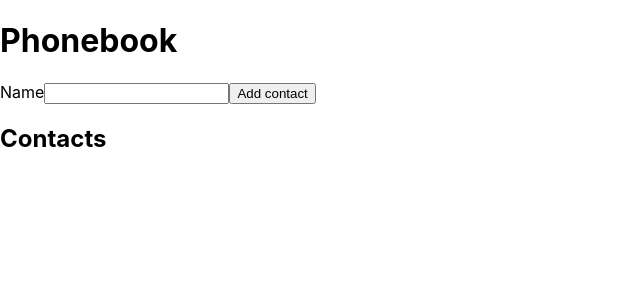
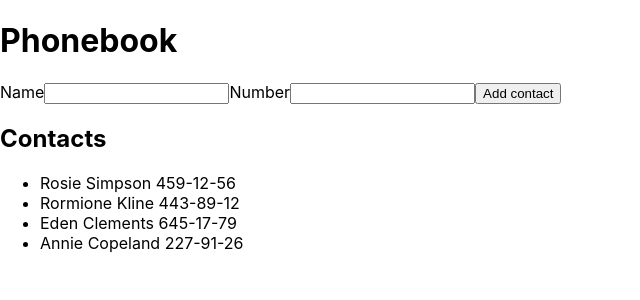
Before and after one commit to AdrianMiarczynski/goit-react-hw-02-phonebook, a React (Create React App) app: page / in a window 1280 px wide. Shown: the top 300 px of the page, without its empty margins (0-640 px from the left). Built offline with nearby package versions, Linux system fonts and the light colour scheme.

Commit message:
added contacts

```diff
--- a/src/components/App.jsx
+++ b/src/components/App.jsx
@@ -1,18 +1,53 @@
 import { Component } from 'react';
-import ContactsForm from './contacts/contacts';
-// import { nanoid } from 'nanoid';
+import ContactsForm from './contactsform/contactsform';
+import { nanoid } from 'nanoid';
+import Contacts from './contactslist/contactslist';
 
 export class App extends Component {
+  state = {
+    contacts: [
+      { id: 'id-1', name: 'Rosie Simpson', number: '459-12-56' },
+      { id: 'id-2', name: 'Rormione Kline', number: '443-89-12' },
+      { id: 'id-3', name: 'Eden Clements', number: '645-17-79' },
+      { id: 'id-4', name: 'Annie Copeland', number: '227-91-26' },
+    ],
+    filter: '',
+    name: '',
+    number: '',
+  };
 
+  handlerChange = ev => {
+    this.setState({ [ev.target.name]: ev.target.value });
+  };
+  handlerSubmit = ev => {
+    ev.preventDefault();
+    const { name, number } = this.state;
+    const id = nanoid();
+    console.log(name, id);
+    this.addContacts({ name, number, id });
+    console.log(this.state);
+  };
+
+  addContacts = person => {
+    this.setState(state => ({
+      contacts: [...state.contacts, person],
+    }));
+  };
 
   render() {
     return (
       <div>
         <h1>Phonebook</h1>
-        <ContactsForm onSubmit={values => console.log(values)} />
-        {/* <div>
+        <ContactsForm
+          handlerChange={this.handlerChange}
+          handlerSubmit={this.handlerSubmit}
+          name={this.state.name}
+          number={this.state.number}
+        />
+        <div>
           <h2>Contacts</h2>
-        </div> */}
+          <Contacts contacts={this.state.contacts} />
+        </div>
       </div>
     );
   }
--- a/src/components/contacts/contacts.jsx
+++ /dev/null
@@ -1,51 +0,0 @@
-import { nanoid } from 'nanoid';
-
-const { Component } = require('react');
-
-class ContactsForm extends Component {
-  state = {
-    contacts: [],
-    name: '',
-  };
-
-  handlerChange = ev => {
-    this.setState({ name: ev.target.value });
-  };
-  handlerSubmit = ev => {
-    ev.preventDefault();
-    this.props.onSubmit({
-      ...this.state,
-      id: nanoid(),
-    });
-  };
-
-  render() {
-    const { name } = this.state;
-    return (
-      <div>
-        <form onSubmit={this.handlerSubmit}>
-          <label>
-            Name
-            <input
-              onChange={this.handlerChange}
-              value={name}
-              type="text"
-              name="name"
-              // pattern="^[a-zA-Zа-яА-Я]+(([' -][a-zA-Zа-яА-Я ])?[a-zA-Zа-яА-Я]*)*$"
-              title="Name may contain only letters, apostrophe, dash and spaces. For example Adrian, Jacob Mercer, Charles de Batz de Castelmore d'Artagnan"
-              required
-            />
-          </label>
-          <button type="submit">Add contact</button>
-        </form>
-        <div>
-          <h2>Contacts</h2>
-          <div>
-            <ul></ul>
-          </div>
-        </div>
-      </div>
-    );
-  }
-}
-export default ContactsForm;
--- a/src/components/contacts/index.js
+++ /dev/null
@@ -1 +0,0 @@
-export * from './contacts';
--- /dev/null
+++ b/src/components/contactsform/contactsform.jsx
@@ -0,0 +1,40 @@
+const { Component } = require('react');
+
+class ContactsForm extends Component {
+  render() {
+    const { name } = this.props.name;
+    const { number } = this.props.number;
+    return (
+      <form onSubmit={this.props.handlerSubmit}>
+        <label htmlFor="name">
+          Name
+          <input
+            onChange={this.props.handlerChange}
+            value={name}
+            type="text"
+            name="name"
+            id="name"
+            // pattern="^[a-zA-Zа-яА-Я]+(([' -][a-zA-Zа-яА-Я ])?[a-zA-Zа-яА-Я]*)*$"
+            title="Name may contain only letters, apostrophe, dash and spaces. For example Adrian, Jacob Mercer, Charles de Batz de Castelmore d'Artagnan"
+            required
+          />
+        </label>
+        <label htmlFor="number">
+          Number
+          <input
+            type="tel"
+            name="number"
+            // pattern="\+?\d{1,4}?[-.\s]?\(?\d{1,3}?\)?[-.\s]?\d{1,4}[-.\s]?\d{1,4}[-.\s]?\d{1,9}"
+            title="Phone number must be digits and can contain spaces, dashes, parentheses and can start with +"
+            required
+            id="number"
+            value={number}
+            onChange={this.props.handlerChange}
+          />
+        </label>
+        <button type="submit">Add contact</button>
+      </form>
+    );
+  }
+}
+export default ContactsForm;
--- /dev/null
+++ b/src/components/contactsform/index.js
@@ -0,0 +1 @@
+export * from './contactsform';
--- a/src/components/contactslist/contactslist.jsx
+++ b/src/components/contactslist/contactslist.jsx
@@ -0,0 +1,17 @@
+const { Component } = require('react');
+
+class Contacts extends Component {
+  render() {
+    return (
+      <ul>
+        {this.props.contacts.map(({ name, id, number }) => (
+          <li key={id}>
+            {name} <span>{number}</span>
+          </li>
+        ))}
+      </ul>
+    );
+  }
+}
+
+export default Contacts;
```
Also changed, not shown: src/components/contactsform/contactsform.module.css (added).
